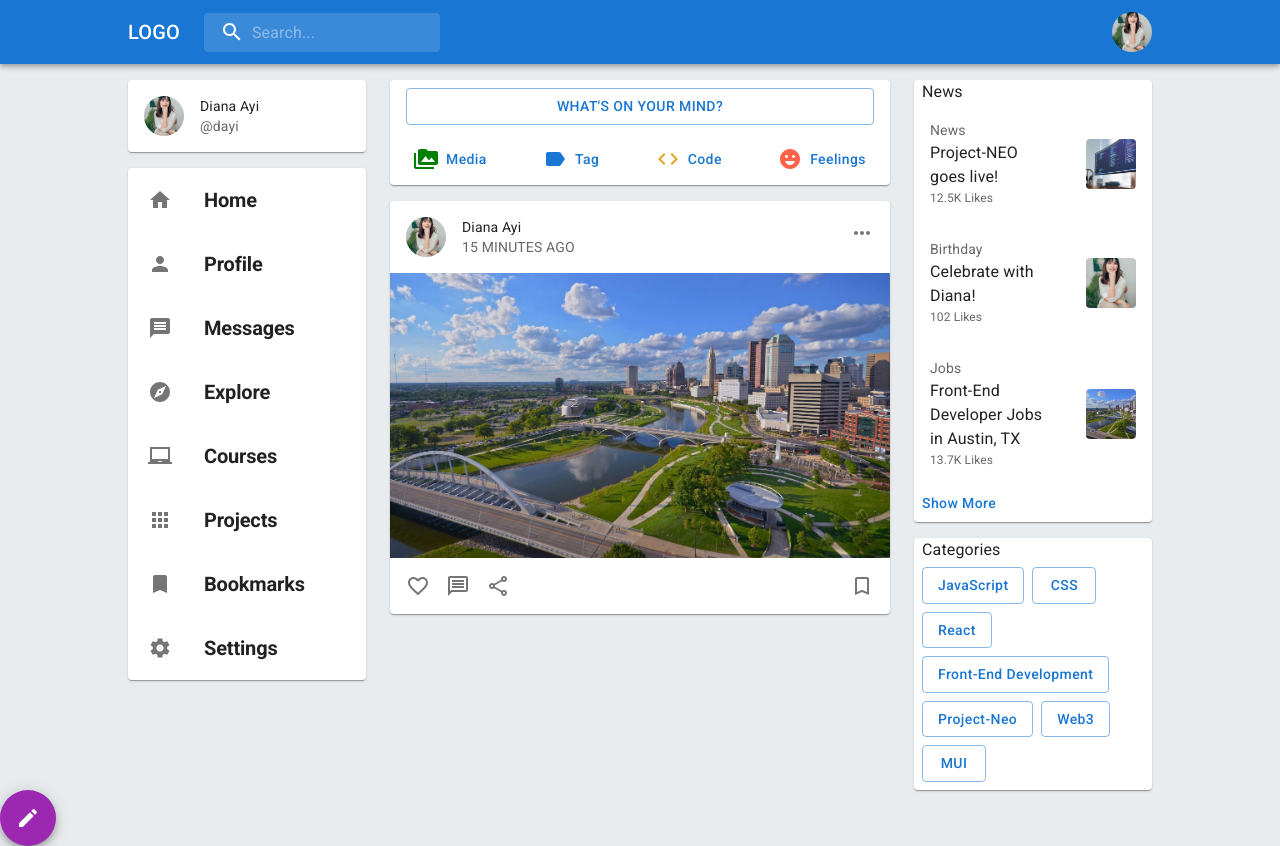
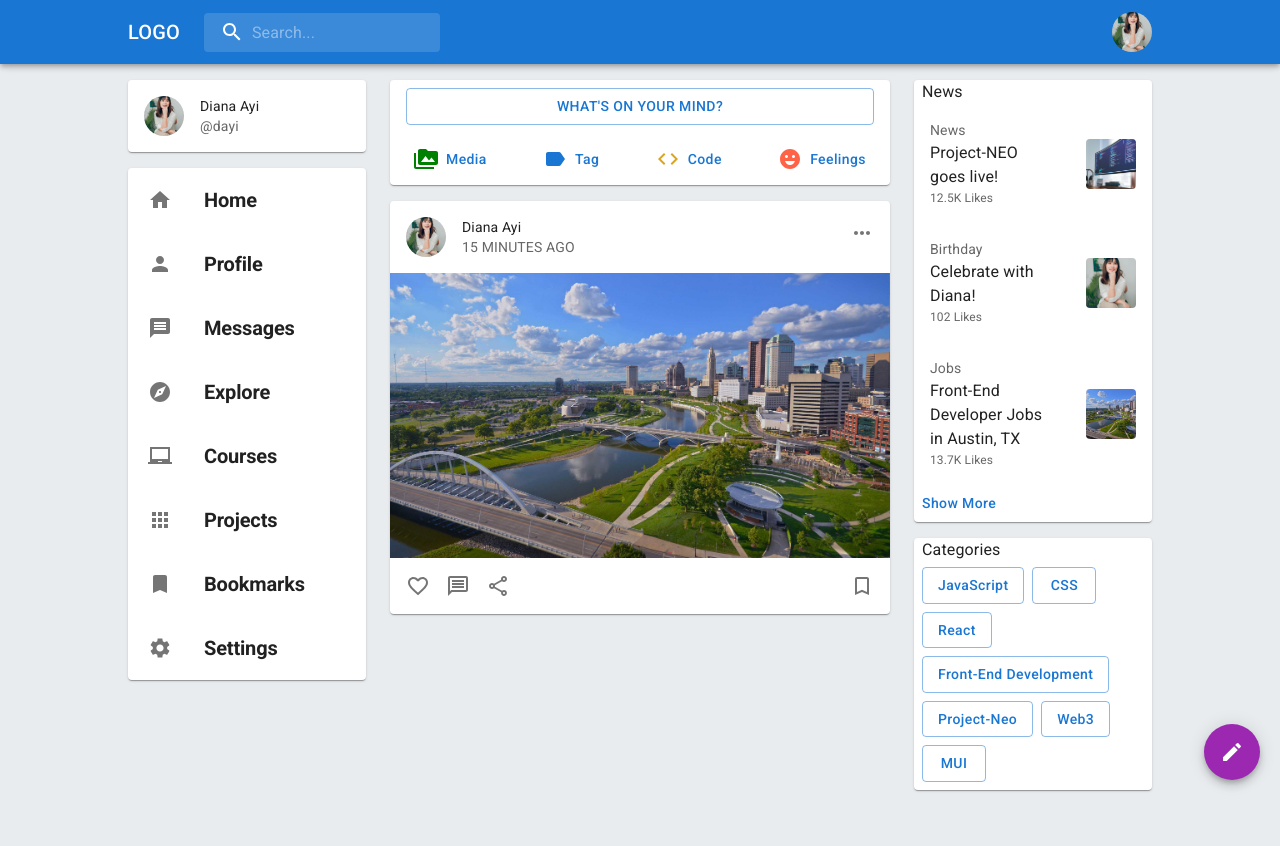
Before and after one commit to jpzambranoleon/project-neo-front-end, a React (Create React App) app: page / in a window 1280 px wide. After the commit the page ends 800 px from the top, so only its background shows below. Built offline with nearby package versions, Linux system fonts and the light colour scheme.

Commit message:
updated Add.jsx

```diff
--- a/src/pages/homePage/components/Add.jsx
+++ b/src/pages/homePage/components/Add.jsx
@@ -1,15 +1,21 @@
 import { Edit } from "@mui/icons-material";
-import { Fab, Tooltip } from "@mui/material"
+import { Fab, styled, Tooltip } from "@mui/material"
 import { useState } from "react"
+
+const CustomFab = styled(Fab)(({ theme }) => ({
+    position: 'fixed',
+    bottom: 20,
+    right: 20,
+}));
 
 const Add = () => {
     const [open, setOpen] = useState(false);
     const [openAlert, setOpenAlert] = useState(false);
     return (
         <Tooltip title="Create" onClick={() => setOpen(true)}>
-            <Fab color="secondary" aria-label="create">
+            <CustomFab color="secondary" aria-label="create">
                 <Edit />
-            </Fab>
+            </CustomFab>
         </Tooltip>
     );
 };
```
